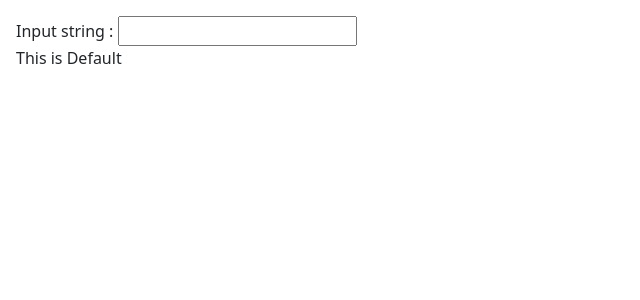
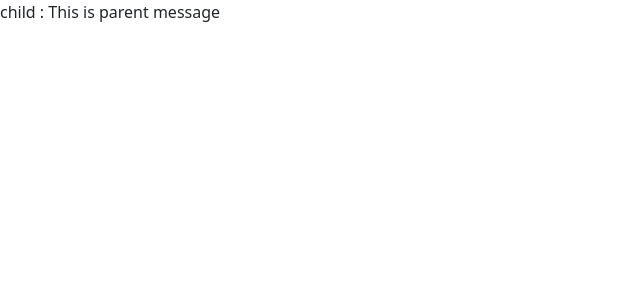
Before and after one commit to Patel-Kingkumar/Angular-Practice, an Angular app: page / in a window 1280 px wide. Shown: the top 300 px of the page, without its empty margins (0-640 px from the left). Built offline with nearby package versions, Linux system fonts and the light colour scheme.

Commit message:
030  : PARENT TO CHILD practice

```diff
--- a/src/app/app.component.html
+++ b/src/app/app.component.html
@@ -18,4 +18,5 @@
 <!-- <app-simple-formarray></app-simple-formarray> -->
 <!-- <app-nested-single-practice></app-nested-single-practice> -->
 <!-- <app-calculater></app-calculater> -->
-<app-switch></app-switch>
+<!-- <app-switch></app-switch> -->
+ <app-parent></app-parent>
--- a/src/app/data-communication/child/child.component.html
+++ b/src/app/data-communication/child/child.component.html
@@ -1 +1 @@
-<p>Message from Parent: {{ message }}</p>
+child  : {{ childMessage  }}
--- a/src/app/data-communication/child/child.component.ts
+++ b/src/app/data-communication/child/child.component.ts
@@ -7,7 +7,6 @@ import { Component, EventEmitter, Input, Output } from '@angular/core';
 })
 export class ChildComponent {
 
-  @Input() message!: string; // Receive data from parent
-
+  @Input() childMessage!: string;
   constructor() { }
 }
--- a/src/app/data-communication/parent/parent.component.html
+++ b/src/app/data-communication/parent/parent.component.html
@@ -1,2 +1 @@
-<h2>Parent Component</h2>
-<app-child [message]="parentMessage"></app-child>
+<app-child [childMessage]="parentMessage"></app-child>
--- a/src/app/data-communication/parent/parent.component.ts
+++ b/src/app/data-communication/parent/parent.component.ts
@@ -7,7 +7,7 @@ import { Component } from '@angular/core';
 })
 export class ParentComponent {
 
-  parentMessage: string = 'Hello Child! This is data from Parent.';
+  parentMessage = "This is parent message";
 
   constructor() { }
 }
```
